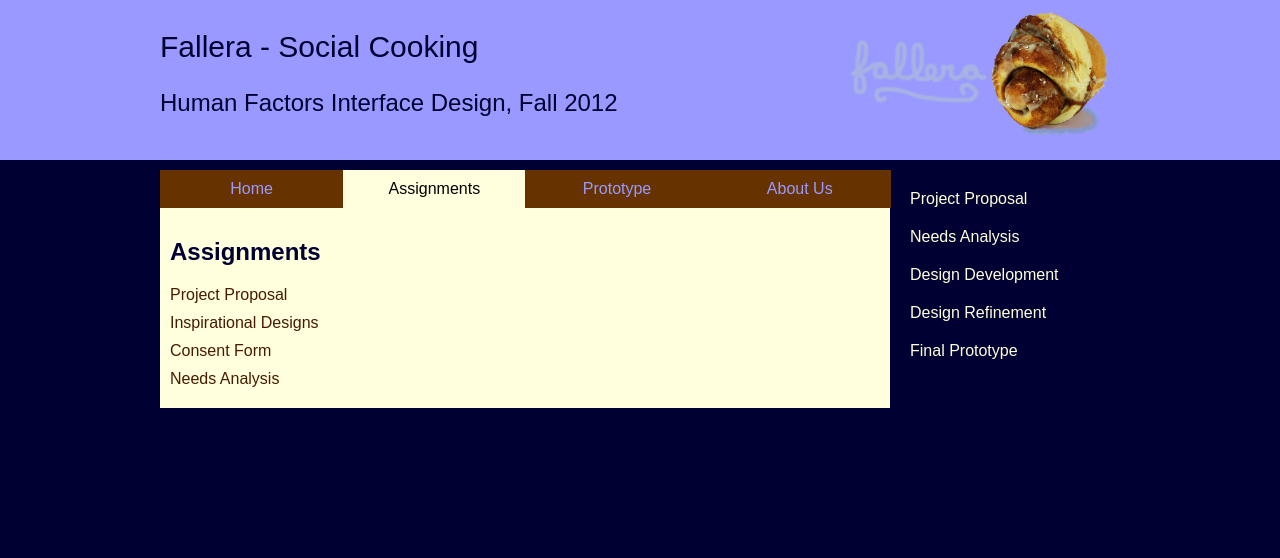
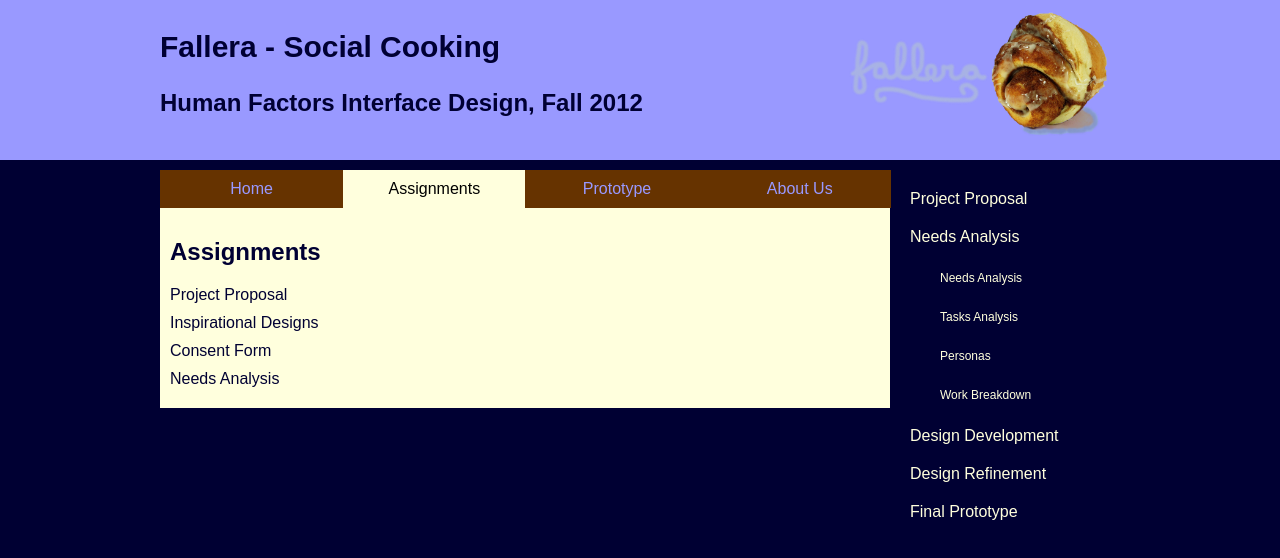
Before and after one commit to jgibson5/HFID_team_site, a plain HTML site: page assignments/assignments.html in a window 1280 px wide. Drawn offline with Linux system fonts and the light colour scheme.

Commit message:
aesthetic and content changes - molly

```diff
--- a/assignments/assignments.html
+++ b/assignments/assignments.html
@@ -41,6 +41,10 @@
 			<div class="side-bar">
 				<div class="side-bar-link"><a href="project_proposal.html">Project Proposal</a></div>
 				<div class="side-bar-link"><a href="needs_analysis.html">Needs Analysis</a></div>
+				<div class="side-bar-link sub-link"><a href="#needs-analysis">Needs Analysis</a></div>
+				<div class="side-bar-link sub-link"><a href="#tasks-analysis">Tasks Analysis</a></div>
+				<div class="side-bar-link sub-link"><a href="#personas">Personas</a></div>
+				<div class="side-bar-link sub-link"><a href="#work-breakdown">Work Breakdown</a></div>
 				<div class="side-bar-link"><a href="#">Design Development</a></div>
 				<div class="side-bar-link"><a href="#">Design Refinement</a></div>
 				<div class="side-bar-link"><a href="#">Final Prototype</a></div>
--- a/static/css/assignments.css
+++ b/static/css/assignments.css
@@ -1,5 +1,5 @@
 .assignment > a {
-	color:#471B00;
+	color:#000033;
 	text-decoration:none;
 }
 
--- a/static/css/main.css
+++ b/static/css/main.css
@@ -22,6 +22,7 @@ body {
 	width:100%;
 	background:#9999FF;
 	text-align:center;
+	font-weight:bold;
 }
 
 #team-name {
```
Also changed, not shown: assignments/consent_form.html (+4 -0 lines), assignments/inspirational_designs.html (+4 -0 lines), assignments/needs_analysis.html (+2 -2 lines), assignments/project_proposal.html (+5 -1 lines), index.html (+6 -2 lines).
